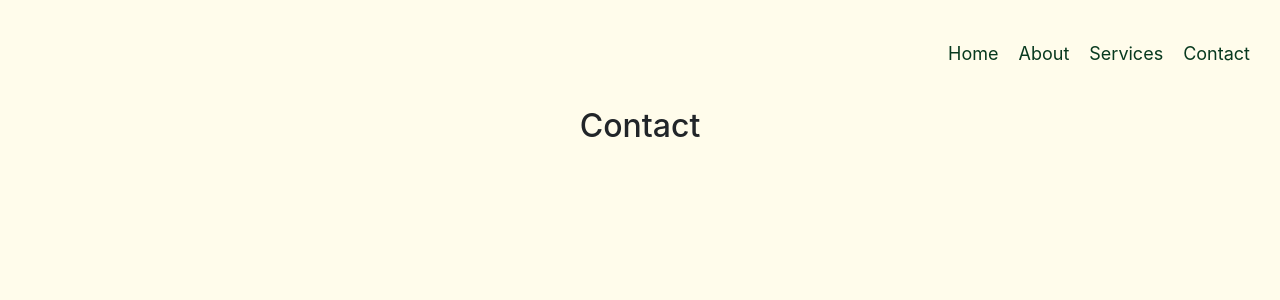
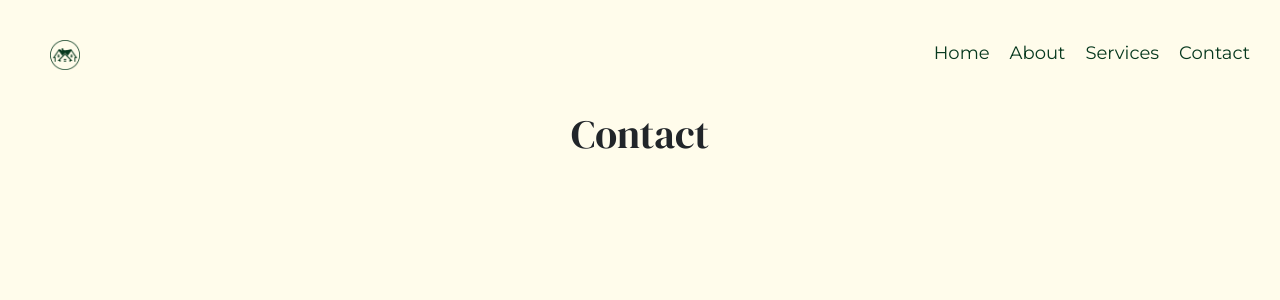
Before and after one commit to samia-ctrl/anker-homes-react, a React (Create React App) app: page /contact in a window 1280 px wide. Shown: the top 300 px of the page. Built offline with nearby package versions, Linux system fonts and the light colour scheme.

Commit message:
styled homepage conditional rendering of navbar logo appearance

```diff
--- a/src/App.css
+++ b/src/App.css
@@ -1,3 +1,5 @@
+@import url('https://fonts.googleapis.com/css2?family=DM+Serif+Display:ital@0;1&display=swap');
+
 .App {
   text-align: center;
 }
--- a/src/NavBar.css
+++ b/src/NavBar.css
@@ -10,12 +10,16 @@ ul {
   justify-content: flex-end;
 }
 
+.logo {
+    margin-right: auto;
+    max-width: 30px;
+}
+
+
 li {
   margin-left: 20px;
 }
-link {
-  text-align: right;
-}
+
 a {
   color: #07391e;
   text-decoration: none;
--- a/src/components/NavBar.js
+++ b/src/components/NavBar.js
@@ -1,11 +1,15 @@
 import React from "react";
 import { Link } from "react-router-dom";
 import "../NavBar.css";
+import logo from "../pages/images/favicon.png";
 
-export default function NavBar() {
+
+export default function NavBar({ showLogo }) {
   return (
     <nav className="NavBar body">
       <ul>
+        <li className="logo">
+{showLogo && <img src={logo} alt="logo-icon" className="logo"/>}        </li>
         <li>
           <Link to="/">Home</Link>
         </li>
--- a/src/pages/About.js
+++ b/src/pages/About.js
@@ -4,7 +4,7 @@ import "./Pages.css";
 export default function About() {
   return (
     <div className="About body">
-      <NavBar />
+      <NavBar showLogo={true}/>
       <h2 className="heading">About</h2>
     </div>
   );
--- a/src/pages/Contact.js
+++ b/src/pages/Contact.js
@@ -5,8 +5,8 @@ import "./Pages.css";
 export default function Contact() {
   return (
     <>
-      <NavBar />
-      <h2>Contact</h2>
+      <NavBar showLogo={true} />
+      <h2 className="heading">Contact</h2>
     </>
   );
 }
--- a/src/pages/Home.js
+++ b/src/pages/Home.js
@@ -11,14 +11,17 @@ import { Link } from "react-router-dom";
 
 import "./Pages.css";
 
-
 export default function Home() {
   return (
     <div className="Home body">
-      <NavBar />
-      <img src={logo} alt="logo" className="img-fluid homepage-logo" />
-      <h2 className="heading">
-        Redefining <em>Property Management</em> with purpose{" "}
+      <NavBar showLogo={false} />
+      <img src={logo} alt="logo" className="img-fluid homepage-logo mt-4" />
+      <h2 className="heading mt-3">
+        Redefining{" "}
+        <strong>
+          <em>Property Management</em>{" "}
+        </strong>
+        with purpose{" "}
       </h2>
       <div>
         <img src={intro} alt="intro" className="img-fluid homepage-intro" />
@@ -31,7 +34,7 @@ export default function Home() {
         unique partnership for landlords with HMO licenses.
       </p>
       <Link to="/about">
-        <button>More info</button>
+        <button className="btn">More info</button>
       </Link>
       <br />
       <hr className="line-break" />
@@ -53,6 +56,9 @@ export default function Home() {
                 offer a unique partnership for landlords with HMO licenses.
               </p>
             </div>
+            <Link to="/services">
+              <button className="btn">More info</button>
+            </Link>
           </div>
           <div className="col-md-4">
             <img
@@ -67,6 +73,9 @@ export default function Home() {
                 offer a unique partnership for landlords with HMO licenses.
               </p>
             </div>
+            <Link to="/services">
+              <button className="btn">More info</button>
+            </Link>
           </div>
           <div className="col-md-4">
             <img src={cleaning} alt="cleaning" className="img-fluid services" />
@@ -77,6 +86,9 @@ export default function Home() {
                 offer a unique partnership for landlords with HMO licenses.
               </p>
             </div>
+            <Link to="/services">
+              <button className="btn">More info</button>
+            </Link>
           </div>
         </div>
       </div>
--- a/src/pages/NoPage.js
+++ b/src/pages/NoPage.js
@@ -3,7 +3,7 @@ import NavBar from "../components/NavBar";
 export default function NoPage() {
   return (
     <>
-      <NavBar />
+      <NavBar showLogo={true} />
       <h2>Error 404: No page found</h2>
     </>
   );
--- a/src/pages/Pages.css
+++ b/src/pages/Pages.css
@@ -1,17 +1,24 @@
+@import url("https://fonts.googleapis.com/css2?family=DM+Serif+Display:ital@0;1&display=swap");
+@import url("https://fonts.googleapis.com/css2?family=Montserrat:ital,wght@0,100;0,200;0,300;0,400;0,500;0,600;1,100;1,200;1,300;1,400;1,500;1,600&display=swap");
+
 .homepage-logo {
-  max-width: 500px;
+  max-width: 600px;
 }
 
 .homepage-intro {
   max-width: 600px;
+  margin: 20px;
 }
 
 .heading {
   font-size: 40px;
+  font-family: "DM Serif Display", serif;
+  font-weight: 300;
 }
 
 .body {
   font-size: 18px;
+  font-family: "Montserrat", sans-serif;
 }
 .line-break {
   width: 75%;
@@ -21,3 +28,13 @@
 .services {
   max-width: 300px;
 }
+
+.btn {
+  border: 2px solid;
+  border-radius: 20px;
+}
+
+.btn:hover {
+  background: #07391e;
+  color: #FFFCEB;
+}
--- a/src/pages/Services.js
+++ b/src/pages/Services.js
@@ -3,8 +3,8 @@ import NavBar from "../components/NavBar";
 export default function Services() {
   return (
     <>
-      <NavBar />
-      <h2>Services</h2>
+      <NavBar showLogo={true} />
+      <h2 className="heading">Services</h2>
     </>
   );
 }
```
Also changed, not shown: src/pages/images/favicon.png (added).
